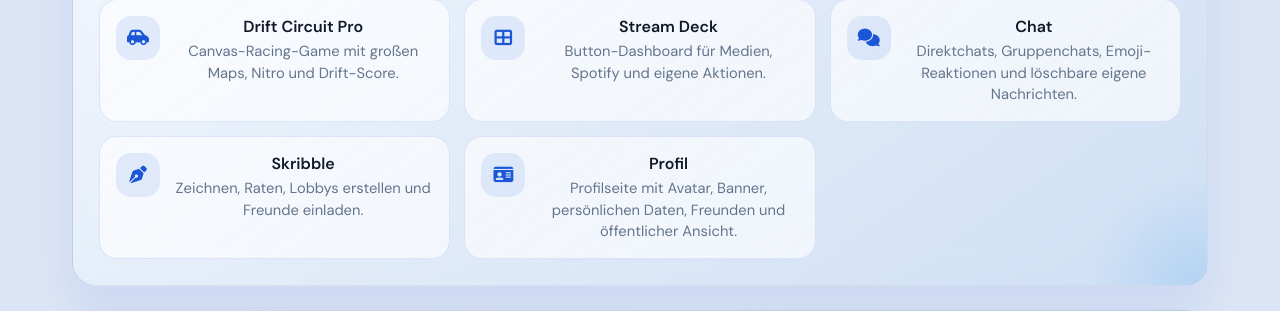
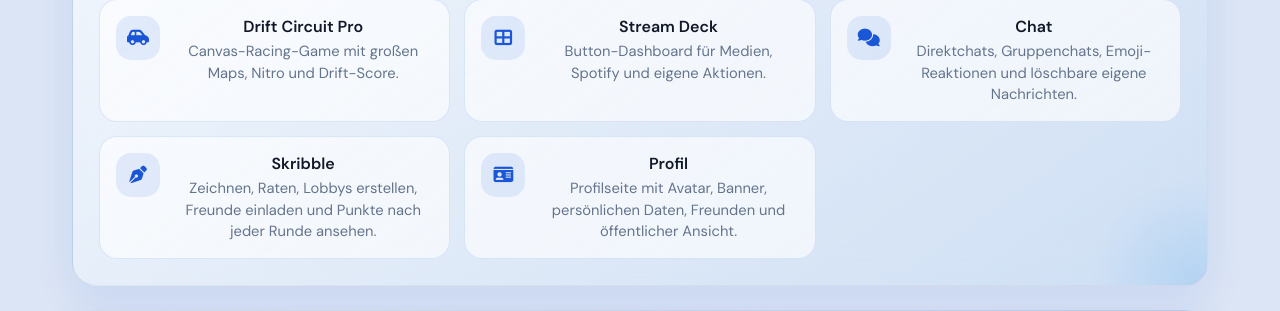
Before and after one commit to YannikFroehlich/MyTools, a Django app: page /about/ in a window 1280 px wide. Shown: the part 1730-2041 px from the top of the page. Run offline with Django 5.2, Linux system fonts and the light colour scheme; the visitor is signed in with stand-in values (Sample User, id 1); data comes from the database, SQL or seed files in the repository; data that the repository does not hold is empty; some libraries are stand-ins or nearby versions.

Commit message:
Translations, readme and about site

```diff
--- a/app/templates/app/about.html
+++ b/app/templates/app/about.html
@@ -236,7 +236,7 @@
                     <i class="fa-solid fa-pen-nib"></i>
                     <div>
                         <strong>{% translate 'Skribble' %}</strong>
-                        <span>{% translate 'Zeichnen, Raten, Lobbys erstellen und Freunde einladen.' %}</span>
+                        <span>{% translate 'Zeichnen, Raten, Lobbys erstellen, Freunde einladen und Punkte nach jeder Runde ansehen.' %}</span>
                     </div>
                 </a>
 
```
Also changed, not shown: README.md, locale/de/LC_MESSAGES/django.po, locale/en/LC_MESSAGES/django.po, 1 other file.
